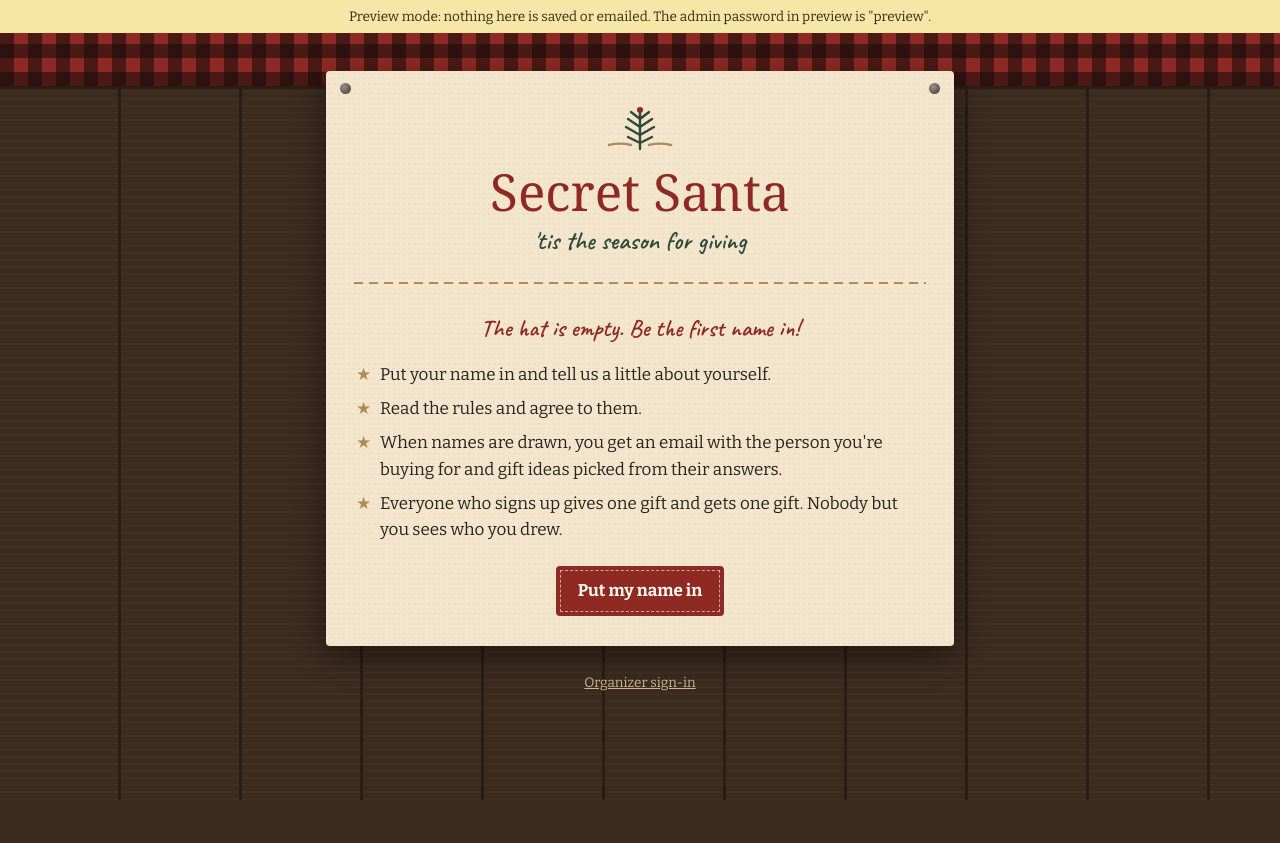
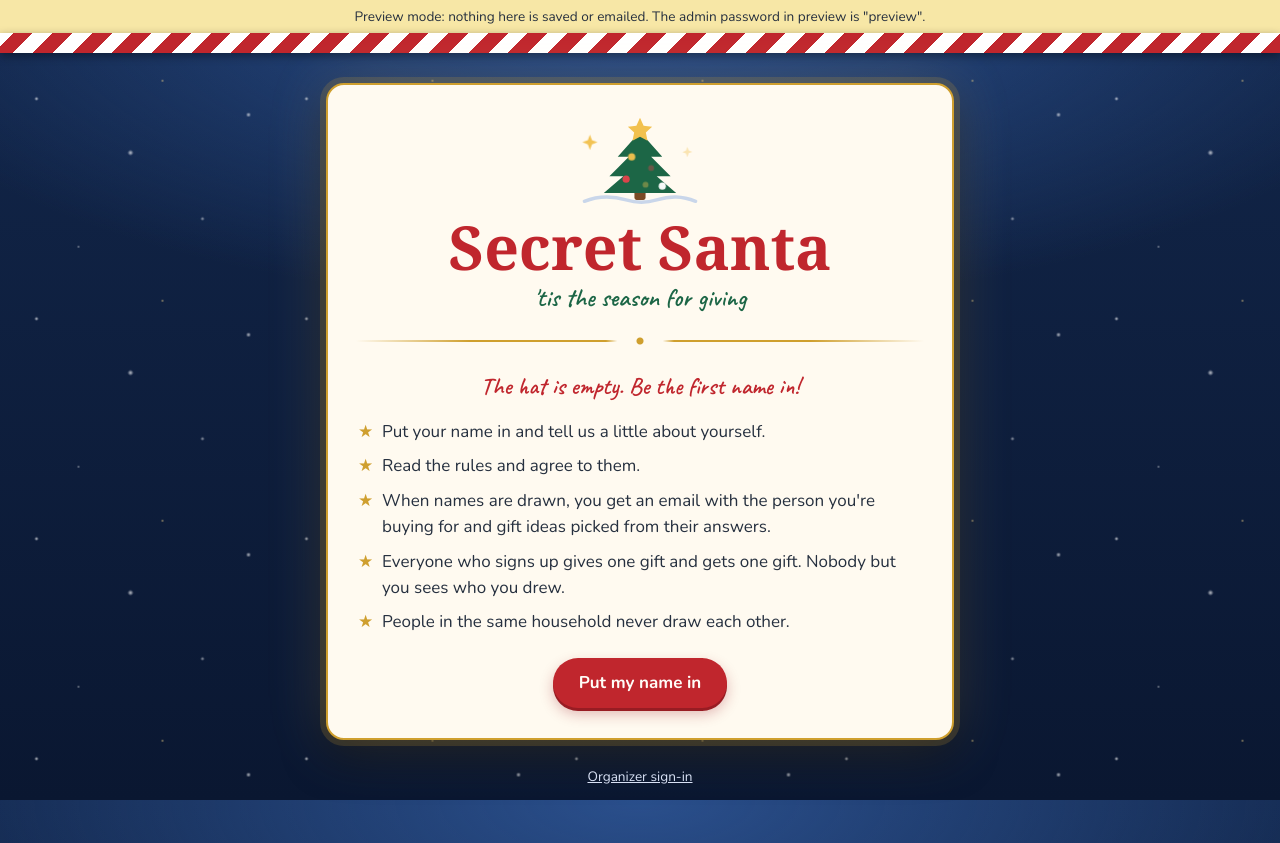
Before and after one commit to bwcef01-droid/family-secret-santa-2026, a plain HTML site: page index.html in a window 1280 px wide. Before the commit the page ends 800 px from the top, so only its background shows below. Drawn offline with nearby package versions, Linux system fonts and the light colour scheme; a web font is replaced by a local one.

Commit message:
Update index.html

```diff
--- a/index.html
+++ b/index.html
@@ -5,23 +5,23 @@
 <meta name="viewport" content="width=device-width, initial-scale=1">
 <base target="_top">
 <title>Secret Santa</title>
-<link rel="stylesheet" href="https://fonts.googleapis.com/css2?family=Rye&family=Bitter:wght@400;600;700&family=Caveat:wght@600&display=swap">
+<link rel="stylesheet" href="https://fonts.googleapis.com/css2?family=Mountains+of+Christmas:wght@400;700&family=Nunito:wght@400;600;700;800&family=Caveat:wght@600&display=swap">
 <style>
-/* Layout: a kraft-paper notice pinned to a barn-wood wall, under a buffalo-plaid band. */
+/* Layout: a gold-edged card glowing against a snowy Christmas-night sky, under a candy-cane ribbon. */
 :root {
-  --wood: #3b2a1e;
-  --wood-seam: #2a1d14;
-  --paper: #f3e6cd;
-  --paper-deep: #e6d3b0;
-  --cream: #fcf7ec;
-  --barn: #8e2a23;
-  --barn-dark: #6f1f1a;
-  --pine: #2e4a3a;
-  --ink: #2b2320;
-  --ink-soft: #6d5740;
-  --twine: #b08b57;
-  --display: 'Rye', 'Rockwell', Georgia, serif;
-  --body: 'Bitter', Georgia, 'Times New Roman', serif;
+  --night: #12264a;
+  --night-deep: #0a1731;
+  --card: #fffaf0;
+  --card-shade: #f3e8d2;
+  --cream: #fffdf8;
+  --red: #c0262d;
+  --red-deep: #981c23;
+  --pine: #1c6646;
+  --ink: #26303f;
+  --ink-soft: #5c6577;
+  --gold: #cf9f2e;
+  --display: 'Mountains of Christmas', 'Georgia', serif;
+  --body: 'Nunito', 'Segoe UI', Arial, sans-serif;
   --hand: 'Caveat', 'Segoe Print', cursive;
 }
 * { box-sizing: border-box; }
@@ -32,65 +32,81 @@ body {
   font-size: 17px;
   line-height: 1.55;
   color: var(--ink);
-  background-color: var(--wood);
+  background-color: var(--night-deep);
   background-image:
-    repeating-linear-gradient(90deg, transparent 0 118px, var(--wood-seam) 118px 121px),
-    repeating-linear-gradient(0deg, rgba(255,255,255,.025) 0 2px, transparent 2px 7px);
+    radial-gradient(ellipse 90% 55% at 50% 0%, #2a4f8c 0%, transparent 70%),
+    linear-gradient(var(--night), var(--night-deep));
+  background-attachment: fixed;
   min-height: 100vh;
+}
+/* Falling snow: one tile of soft dots that drifts down and loops. */
+body::before {
+  content: ""; position: fixed; inset: 0; pointer-events: none; z-index: 0; opacity: .85;
+  background-image:
+    radial-gradient(2px 2px at 24px 30px, #fff, transparent),
+    radial-gradient(3px 3px at 118px 84px, rgba(255,255,255,.9), transparent),
+    radial-gradient(2px 2px at 190px 150px, rgba(255,255,255,.75), transparent),
+    radial-gradient(1.5px 1.5px at 66px 178px, rgba(255,255,255,.7), transparent),
+    radial-gradient(2.5px 2.5px at 236px 46px, rgba(255,255,255,.85), transparent),
+    radial-gradient(1.5px 1.5px at 150px 12px, rgba(255,220,140,.9), transparent);
+  background-size: 270px 220px;
+}
+@media (prefers-reduced-motion: no-preference) {
+  body::before { animation: snow 16s linear infinite; }
+  @keyframes snow { to { background-position: 40px 220px; } }
 }
 [hidden] { display: none !important; }
 
-.plaid {
-  height: 56px;
-  background-color: var(--barn);
-  background-image:
-    repeating-linear-gradient(0deg, rgba(20,12,10,.55) 0 14px, transparent 14px 28px),
-    repeating-linear-gradient(90deg, rgba(20,12,10,.55) 0 14px, transparent 14px 28px);
-  border-bottom: 3px solid var(--wood-seam);
+.ribbon {
+  position: relative; z-index: 1; height: 20px;
+  background: repeating-linear-gradient(-45deg, var(--red) 0 14px, #fff 14px 28px);
+  box-shadow: 0 3px 10px rgba(0,0,0,.4);
 }
 .wrap {
+  position: relative; z-index: 1;
   max-width: 660px;
   margin: 0 auto;
   padding: 0 16px 48px;
 }
 .notice {
   position: relative;
-  margin-top: -18px;
-  background: var(--paper);
-  background-image: radial-gradient(rgba(120,90,50,.07) 1px, transparent 1px);
-  background-size: 5px 5px;
-  border-radius: 4px;
-  box-shadow: 0 10px 30px rgba(0,0,0,.45);
-  padding: 34px 28px 30px;
+  margin-top: 30px;
+  background: var(--card);
+  border: 2px solid var(--gold);
+  border-radius: 18px;
+  box-shadow: 0 0 0 6px rgba(207,159,46,.18), 0 0 60px rgba(255,220,150,.18), 0 16px 40px rgba(0,0,0,.5);
+  padding: 30px 28px 30px;
 }
-.notice::before, .notice::after { /* nail heads */
-  content: ""; position: absolute; top: 12px; width: 11px; height: 11px; border-radius: 50%;
-  background: radial-gradient(circle at 35% 35%, #9a9189, #3d3833);
-}
-.notice::before { left: 14px; } .notice::after { right: 14px; }
 
 header { text-align: center; }
-.sprig { width: 74px; height: 46px; color: var(--pine); }
+.sprig { width: 128px; height: 92px; color: var(--pine); }
+@media (prefers-reduced-motion: no-preference) {
+  .sprig .twinkle { animation: twinkle 2.4s ease-in-out infinite; transform-origin: center; transform-box: fill-box; }
+  .sprig .twinkle:nth-of-type(2n) { animation-delay: 1.2s; }
+  @keyframes twinkle { 50% { opacity: .35; transform: scale(.8); } }
+}
 h1 {
-  font-family: var(--display); font-weight: 400; color: var(--barn);
-  font-size: clamp(2.1rem, 8vw, 3.2rem); line-height: 1.1; margin: 4px 0 6px;
+  font-family: var(--display); font-weight: 700; color: var(--red);
+  font-size: clamp(2.5rem, 10vw, 3.8rem); line-height: 1.05; margin: 0 0 4px;
   text-wrap: balance; overflow-wrap: anywhere;
 }
 .tagline { font-family: var(--hand); font-size: 1.6rem; color: var(--pine); margin: 0; line-height: 1.2; }
 .rule {
-  border: 0; height: 10px; margin: 22px 0;
-  background: repeating-linear-gradient(90deg, var(--twine) 0 9px, transparent 9px 15px) center / 100% 2px no-repeat;
+  border: 0; height: 14px; margin: 20px 0;
+  background:
+    radial-gradient(circle, var(--gold) 3px, transparent 4px) center / 14px 14px no-repeat,
+    linear-gradient(90deg, transparent, var(--gold) 20%, var(--gold) 44%, transparent 46%, transparent 54%, var(--gold) 56%, var(--gold) 80%, transparent) center / 100% 2px no-repeat;
 }
-h2 { font-family: var(--display); font-weight: 400; font-size: 1.45rem; color: var(--pine); margin: 0 0 6px; text-wrap: balance; }
+h2 { font-family: var(--display); font-weight: 700; font-size: 1.7rem; color: var(--pine); margin: 0 0 6px; text-wrap: balance; }
 p { margin: 0 0 14px; }
 .soft { color: var(--ink-soft); font-size: .95rem; }
 
 .steps { display: flex; gap: 8px; list-style: none; padding: 0; margin: 0 0 22px; }
 .steps li {
   flex: 1; min-width: 0; text-align: center; font-size: .78rem; letter-spacing: .08em; text-transform: uppercase;
-  padding: 7px 4px; border-bottom: 3px solid var(--paper-deep); color: var(--ink-soft);
+  padding: 7px 4px; border-bottom: 3px solid var(--card-shade); color: var(--ink-soft);
 }
-.steps li.on { border-color: var(--barn); color: var(--barn); font-weight: 700; }
+.steps li.on { border-color: var(--red); color: var(--red); font-weight: 700; }
 
 form { display: grid; gap: 16px; }
 .pair { display: grid; grid-template-columns: repeat(auto-fit, minmax(150px, 1fr)); gap: 16px; }
@@ -98,82 +114,92 @@ label { display: grid; gap: 5px; font-weight: 600; font-size: .95rem; min-width:
 label small { font-weight: 400; color: var(--ink-soft); }
 input[type=text], input[type=email], input[type=tel], input[type=password], select, textarea {
   font: inherit; color: var(--ink); background: var(--cream);
-  border: 1px solid var(--twine); border-bottom-width: 3px; border-radius: 3px;
+  border: 1.5px solid #dcc790; border-radius: 10px;
   padding: 10px 12px; width: 100%; min-width: 0;
 }
 textarea { min-height: 84px; resize: vertical; }
 :focus-visible { outline: 3px solid var(--pine); outline-offset: 2px; }
 fieldset { border: 0; padding: 0; margin: 0; display: grid; gap: 16px; }
-legend { font-family: var(--hand); font-size: 1.45rem; color: var(--barn); padding: 0; margin-bottom: 4px; }
+legend { font-family: var(--hand); font-size: 1.45rem; color: var(--red); padding: 0; margin-bottom: 4px; }
 
 .btn {
-  font: inherit; font-weight: 700; cursor: pointer; color: var(--cream); background: var(--barn);
-  border: 0; border-radius: 4px; padding: 12px 22px;
-  outline: 1px dashed rgba(252,247,236,.6); outline-offset: -5px; /* stitched edge */
+  font: inherit; font-weight: 700; cursor: pointer; color: var(--cream); background: var(--red);
+  border: 0; border-radius: 999px; padding: 12px 26px;
+  box-shadow: 0 3px 0 var(--red-deep), 0 6px 14px rgba(152,28,35,.3);
 }
-.btn:hover { background: var(--barn-dark); }
+.btn.plain, .btn.pine { box-shadow: none; }
+.btn:hover { background: var(--red-deep); }
 .btn:focus-visible { outline: 3px solid var(--pine); outline-offset: 2px; }
 .btn[disabled] { opacity: .45; cursor: not-allowed; }
 .btn.pine { background: var(--pine); }
-.btn.plain { background: transparent; color: var(--barn); outline: 0; text-decoration: underline; padding: 12px 8px; }
+.btn.plain { background: transparent; color: var(--red); outline: 0; text-decoration: underline; padding: 12px 8px; }
 .btn.small { padding: 7px 12px; font-size: .88rem; }
 .row { display: flex; flex-wrap: wrap; gap: 10px; align-items: center; }
 .center { justify-content: center; }
 
 .msg { padding: 11px 14px; border-radius: 4px; font-size: .95rem; margin: 0; }
-.msg.err { background: #f2d3cb; border-left: 5px solid var(--barn); }
+.msg.err { background: #f2d3cb; border-left: 5px solid var(--red); }
 .msg.ok { background: #d5e2d2; border-left: 5px solid var(--pine); }
 
 .rules { counter-reset: r; list-style: none; padding: 0; margin: 0 0 18px; display: grid; gap: 10px; }
-.rules li { background: var(--cream); border: 1px solid var(--paper-deep); border-radius: 4px; padding: 12px 14px; }
-.rules li strong { color: var(--barn); }
+.rules li { background: var(--cream); border: 1px solid var(--card-shade); border-radius: 4px; padding: 12px 14px; }
+.rules li strong { color: var(--red); }
 .budget {
   display: flex; flex-wrap: wrap; justify-content: center; gap: 12px 34px; text-align: center;
   background: var(--pine); color: var(--cream); border-radius: 4px; padding: 16px; margin: 0 0 14px;
 }
-.budget b { display: block; font-family: var(--display); font-weight: 400; font-size: 2rem; line-height: 1.1; }
+.budget b { display: block; font-family: var(--display); font-weight: 700; font-size: 2.3rem; line-height: 1.1; color: #ffe9a8; }
 .budget span { font-size: .78rem; letter-spacing: .1em; text-transform: uppercase; }
-.accept { display: flex; gap: 12px; align-items: flex-start; font-weight: 600; background: var(--paper-deep); padding: 14px; border-radius: 4px; }
-.accept input { width: 22px; height: 22px; margin-top: 2px; flex: none; accent-color: var(--barn); }
+.accept { display: flex; gap: 12px; align-items: flex-start; font-weight: 600; background: var(--card-shade); padding: 14px; border-radius: 4px; }
+.accept input { width: 22px; height: 22px; margin-top: 2px; flex: none; accent-color: var(--red); }
 
-.count { font-family: var(--hand); font-size: 1.5rem; color: var(--barn); text-align: center; margin: 0 0 14px; }
+.count { font-family: var(--hand); font-size: 1.5rem; color: var(--red); text-align: center; margin: 0 0 14px; }
 .how { list-style: none; padding: 0; margin: 0 0 22px; display: grid; gap: 8px; }
 .how li { padding-left: 26px; position: relative; }
-.how li::before { content: "\2605"; position: absolute; left: 2px; color: var(--twine); }
+.how li::before { content: "\2605"; position: absolute; left: 2px; color: var(--gold); }
 
-.person { background: var(--cream); border: 1px solid var(--paper-deep); border-radius: 4px; padding: 12px 14px; display: grid; gap: 6px; }
+.person { background: var(--cream); border: 1px solid var(--card-shade); border-radius: 4px; padding: 12px 14px; display: grid; gap: 6px; }
 .person h3 { margin: 0; font-size: 1.05rem; overflow-wrap: anywhere; }
 .person .mail { color: var(--ink-soft); font-size: .9rem; overflow-wrap: anywhere; }
 .person dl { margin: 0; display: grid; grid-template-columns: auto 1fr; gap: 2px 12px; font-size: .88rem; }
 .person dt { color: var(--ink-soft); } .person dd { margin: 0; overflow-wrap: anywhere; }
 .people { display: grid; gap: 10px; margin: 14px 0; }
 .badge { font-size: .75rem; letter-spacing: .06em; text-transform: uppercase; padding: 2px 8px; border-radius: 99px; background: var(--pine); color: var(--cream); }
-.badge.bad { background: var(--barn); }
+.badge.bad { background: var(--red); }
 .drew { text-align: center; margin: 0 0 16px; }
-.drew b { display: block; font-family: var(--display); font-weight: 400; color: var(--barn); font-size: clamp(2rem, 9vw, 3rem); line-height: 1.15; overflow-wrap: anywhere; }
-.about { margin: 0 0 18px; display: grid; grid-template-columns: auto 1fr; gap: 6px 14px; background: var(--cream); border: 1px solid var(--paper-deep); border-radius: 4px; padding: 14px; }
+.drew b { display: block; font-family: var(--display); font-weight: 700; color: var(--red); font-size: clamp(2rem, 9vw, 3rem); line-height: 1.15; overflow-wrap: anywhere; }
+.about { margin: 0 0 18px; display: grid; grid-template-columns: auto 1fr; gap: 6px 14px; background: var(--cream); border: 1px solid var(--card-shade); border-radius: 4px; padding: 14px; }
 .about dt { color: var(--ink-soft); font-size: .9rem; } .about dd { margin: 0; overflow-wrap: anywhere; font-weight: 600; }
 .ideas { list-style: none; padding: 0; margin: 0 0 18px; }
-.ideas li { display: flex; flex-wrap: wrap; justify-content: space-between; align-items: baseline; gap: 4px 12px; padding: 10px 0; border-bottom: 1px dashed var(--twine); }
-.ideas a { color: var(--barn); font-weight: 700; white-space: nowrap; }
-.panel { background: var(--paper-deep); border-radius: 4px; padding: 14px; display: grid; gap: 10px; }
+.ideas li { display: flex; flex-wrap: wrap; justify-content: space-between; align-items: baseline; gap: 4px 12px; padding: 10px 0; border-bottom: 1px dashed var(--gold); }
+.ideas a { color: var(--red); font-weight: 700; white-space: nowrap; }
+.panel { background: var(--card-shade); border-radius: 4px; padding: 14px; display: grid; gap: 10px; }
 footer { text-align: center; margin-top: 18px; }
-footer button { font: inherit; font-size: .85rem; background: none; border: 0; color: #cbb89a; text-decoration: underline; cursor: pointer; padding: 8px; }
-.preview { background: #f7e7a6; color: #3b2a1e; text-align: center; font-size: .85rem; padding: 6px 12px; }
+footer button { font: inherit; font-size: .85rem; background: none; border: 0; color: #d9e2f5; text-decoration: underline; cursor: pointer; padding: 8px; }
+.preview { position: relative; z-index: 1; background: #f7e7a6; color: #26303f; text-align: center; font-size: .85rem; padding: 6px 12px; }
+footer { position: relative; z-index: 1; }
 @media (max-width: 480px) { .notice { padding: 30px 18px 24px; } }
 @media (prefers-reduced-motion: no-preference) { .view { animation: in .25s ease-out; } @keyframes in { from { opacity: .4; transform: translateY(4px); } } }
 </style>
 </head>
 <body>
 <div class="preview" id="previewBar" hidden>Preview mode: nothing here is saved or emailed. The admin password in preview is "preview".</div>
-<div class="plaid"></div>
+<div class="ribbon"></div>
 <div class="wrap">
   <main class="notice">
     <header>
-      <svg class="sprig" viewBox="0 0 74 46" aria-hidden="true" fill="none" stroke="currentColor" stroke-width="2.4" stroke-linecap="round">
-        <path d="M37 44V8M37 14l-9-7M37 14l9-7M37 22l-12-8M37 22l12-8M37 30l-14-8M37 30l14-8M37 38l-12-6M37 38l12-6"/>
-        <circle cx="37" cy="5" r="3" fill="#8e2a23" stroke="none"/>
-        <path d="M6 40c8-2 14-2 22 0M46 40c8-2 14-2 22 0" stroke="#b08b57"/>
+      <svg class="sprig" viewBox="0 0 92 66" aria-hidden="true">
+        <rect x="42" y="52" width="8" height="9" rx="1.5" fill="#7a4a24"/>
+        <path d="M46 12 30 30h8L24 44h10L20 56h52L58 44h10L54 30h8Z" fill="currentColor"/>
+        <path d="M46 2l2.6 5.6 6.1.7-4.5 4.2 1.2 6L46 15.500l-5.400 3 1.200-6-4.500-4.200 6.100-.7Z" fill="#f2c14e"/>
+        <circle class="twinkle" cx="40" cy="30" r="2.600" fill="#f2c14e"/>
+        <circle class="twinkle" cx="54" cy="38" r="2.600" fill="#e2434b"/>
+        <circle class="twinkle" cx="36" cy="46" r="2.600" fill="#e2434b"/>
+        <circle class="twinkle" cx="50" cy="50" r="2.600" fill="#f2c14e"/>
+        <circle class="twinkle" cx="62" cy="51" r="2.600" fill="#ffffff"/>
+        <path class="twinkle" d="M10 14l1.500 4 4 1.500-4 1.500-1.500 4-1.500-4-4-1.500 4-1.500Z" fill="#f2c14e"/>
+        <path class="twinkle" d="M80 22l1.200 3.200 3.200 1.200-3.200 1.200L80 31l-1.200-3.200-3.200-1.200 3.200-1.200Z" fill="#f2c14e"/>
+        <path d="M6 62c10-4 20-4 30-1 8 2.400 14 2.400 22 0 10-3 18-3 28 1" fill="none" stroke="#c9d6ea" stroke-width="2.400" stroke-linecap="round"/>
       </svg>
       <h1 id="eventName">Secret Santa</h1>
       <p class="tagline">'tis the season for giving</p>
@@ -189,6 +215,7 @@ footer button { font: inherit; font-size: .85rem; background: none; border: 0; c
           <li>Read the rules and agree to them.</li>
           <li>When names are drawn, you get an email with the person you're buying for and gift ideas picked from their answers.</li>
           <li>Everyone who signs up gives one gift and gets one gift. Nobody but you sees who you drew.</li>
+          <li>People in the same household never draw each other.</li>
         </ul>
         <div class="row center"><button class="btn" id="startBtn" type="button">Put my name in</button></div>
       </div>
@@ -208,6 +235,9 @@ footer button { font: inherit; font-size: .85rem; background: none; border: 0; c
           <p class="soft" style="margin:-8px 0 0">Your draw is emailed here, so double-check it.</p>
           <label for="f-phone" id="phoneWrap" hidden>Mobile number <small>optional. Add it to also get your draw by text (US numbers).</small>
             <input id="f-phone" type="tel" maxlength="20" autocomplete="tel" placeholder="555-123-4567"></label>
+          <label for="f-household">Household <small>People with the same household name never draw each other. Pick yours from the list if someone in your home already signed up, or type a new one.</small>
+            <input id="f-household" type="text" maxlength="60" list="houseList" autocomplete="off" placeholder="Wilson house" required></label>
+          <datalist id="houseList"></datalist>
         </fieldset>
         <fieldset>
           <legend>Your sizes</legend>
@@ -332,7 +362,8 @@ footer button { font: inherit; font-size: .85rem; background: none; border: 0; c
     }
     function admin(pw) { if (pw !== 'preview') throw new Error('Wrong password.'); }
     return {
-      getStatus: function () { return { eventName: 'Secret Santa', details: '', min: 25, max: 40, count: people.length, drawn: !!draw, texts: true }; },
+      getStatus: function () { return { eventName: 'Secret Santa', details: '', min: 25, max: 40, count: people.length, drawn: !!draw, texts: true,
+        households: people.map(function (p) { return p.household; }).filter(function (h, i, a) { return h && a.indexOf(h) === i; }) }; },
       signUp: function (f) {
         if (draw) throw new Error('Sign-ups are closed. Names have already been drawn.');
         if (people.some(function (p) { return p.email === f.email.toLowerCase(); })) throw new Error('That email address is already signed up.');
@@ -351,6 +382,7 @@ footer button { font: inherit; font-size: .85rem; background: none; border: 0; c
       adminDraw: function (pw) { admin(pw); if (people.length < 3) throw new Error('You need at least 3 people signed up to draw names.'); draw = new Date().toISOString(); return list(); },
       adminResend: function (pw) { admin(pw); return list(); },
       adminReset: function (pw) { admin(pw); draw = null; return list(); },
+      adminSetHousehold: function (pw, id, h) { admin(pw); people.forEach(function (p) { if (p.id === id) p.household = String(h).trim(); }); return list(); },
       adminClearAll: function (pw) { admin(pw); people = []; draw = null; return list(); }
     };
   })();
@@ -408,6 +440,8 @@ footer button { font: inherit; font-size: .85rem; background: none; border: 0; c
       document.querySelectorAll('[data-max]').forEach(function (n) { n.textContent = max; });
       show($('detailsLine'), s.details);
       $('phoneWrap').hidden = !s.texts;
+      var houses = $('houseList'); houses.textContent = '';
+      (s.households || []).forEach(function (h) { var o = document.createElement('option'); o.value = h; houses.append(o); });
       $('count').textContent = s.count === 0 ? 'The hat is empty. Be the first name in!'
         : s.count === 1 ? '1 name in the hat so far' : s.count + ' names in the hat so far';
       $('homeOpen').hidden = s.drawn; $('homeClosed').hidden = !s.drawn;
@@ -416,7 +450,7 @@ footer button { font: inherit; font-size: .85rem; background: none; border: 0; c
   $('startBtn').addEventListener('click', function () { go('form'); $('f-name').focus(); });
 
   /* ---- Sign-up ---- */
-  var fields = ['name', 'email', 'shirt', 'pants', 'shoes', 'colors', 'food', 'hobbies'];
+  var fields = ['name', 'email', 'household', 'shirt', 'pants', 'shoes', 'colors', 'food', 'hobbies'];
   function readForm() {
     var d = {};
     fields.forEach(function (f) { d[f] = $('f-' + f).value.trim(); });
@@ -495,7 +529,7 @@ footer button { font: inherit; font-size: .85rem; background: none; border: 0; c
       if (n < data.minPeople) {
         panel.append(el('span', 'soft', 'You need at least ' + data.minPeople + ' people before you can draw names.'));
       } else {
-        panel.append(el('span', 'soft', 'Drawing closes sign-ups and emails each person the name they drew. You will not see who drew whom.'));
+        panel.append(el('span', 'soft', 'Drawing closes sign-ups and emails each person the name they drew. You will not see who drew whom. People who share a household name never draw each other, so check the household on each card first.'));
         panel.append(confirmBtn('Draw names and send emails', '', 'Draw now for ' + n + ' people?', 'Yes, draw names', function (b) {
           act(b, 'Drawing and emailing…', 'adminDraw', [], function (d) {
             var sent = d.people.filter(function (p) { return p.emailed; }).length;
@@ -529,9 +563,21 @@ footer button { font: inherit; font-size: .85rem; background: none; border: 0; c
       if (data.drawn && (p.texted === true || p.texted === false)) head.append(el('span', 'badge' + (p.texted ? '' : ' bad'), p.texted ? 'Texted' : 'Text failed'));
       card.append(head, el('div', 'mail', p.email + (p.phone ? ' · ' + p.phone : '')));
       var dl = el('dl');
-      [['Shirt', p.shirt], ['Pants', p.pants], ['Shoes', p.shoes], ['Colors', p.colors], ['Food', p.food], ['Hobbies', p.hobbies]]
+      [['Household', p.household || 'None set (on their own)'], ['Shirt', p.shirt], ['Pants', p.pants], ['Shoes', p.shoes], ['Colors', p.colors], ['Food', p.food], ['Hobbies', p.hobbies]]
         .forEach(function (r) { dl.append(el('dt', null, r[0]), el('dd', null, r[1])); });
       card.append(dl);
+      if (!data.drawn) {
+        var houseRow = el('div', 'row');
+        var change = el('button', 'btn plain small', 'Change household'); change.type = 'button';
+        change.addEventListener('click', function () {
+          var input = el('input'); input.type = 'text'; input.maxLength = 60; input.value = p.household || '';
+          input.setAttribute('aria-label', 'Household for ' + p.name); input.setAttribute('list', 'houseList'); input.style.maxWidth = '15rem';
+          var save = el('button', 'btn small', 'Save'); save.type = 'button';
+          save.addEventListener('click', function () { act(save, 'Saving…', 'adminSetHousehold', [p.id, input.value], p.name + "'s household was updated."); });
+          houseRow.textContent = ''; houseRow.append(input, save); input.focus();
+        });
+        houseRow.append(change); card.append(houseRow);
+      }
       if (data.drawn) {
         var re = el('button', 'btn plain small', 'Send theirs again'); re.type = 'button';
         re.addEventListener('click', function () { act(re, 'Sending…', 'adminResend', [p.id], 'Sent ' + p.name + "'s draw again."); });
@@ -551,7 +597,7 @@ footer button { font: inherit; font-size: .85rem; background: none; border: 0; c
     go('result');
     api('getResult', code).then(function (r) {
       $('eventName').textContent = r.eventName; document.title = r.eventName;
-      $('resultHowdy').textContent = 'Howdy ' + r.giver + ', you are the Secret Santa for';
+      $('resultHowdy').textContent = 'Secret Santa ' + r.giver + ', you are buying for';
       $('resultName').textContent = r.name;
       $('resultMin').textContent = '$' + r.min; $('resultMax').textContent = '$' + r.max;
       show($('resultDetails'), r.details);
```
